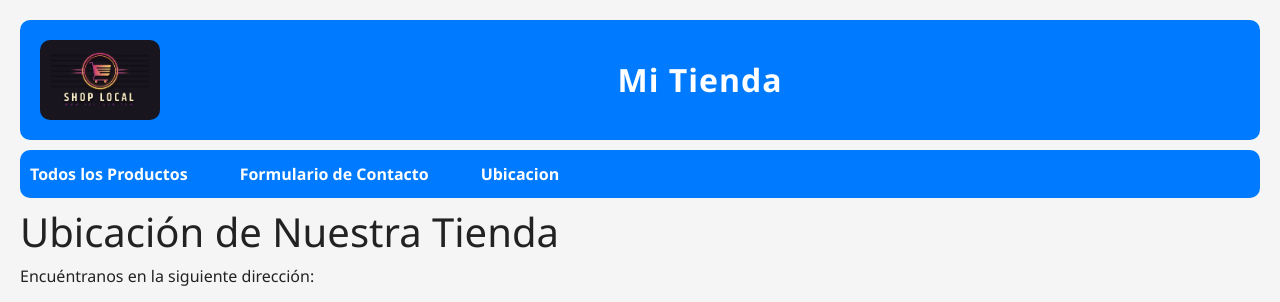
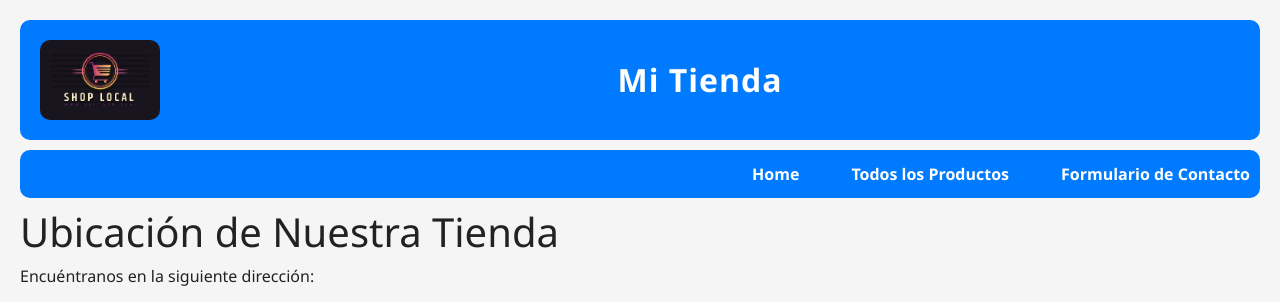
Before and after one commit to GaweinNakaros/Comision-20015, a plain HTML site: page html/ubicacion.html in a window 1280 px wide. Shown: the top 302 px of the page. Drawn offline with nearby package versions, Linux system fonts and the light colour scheme; a web font is replaced by a local one.

Commit message:
cambios en el navegador

```diff
--- a/css/styles.css
+++ b/css/styles.css
@@ -10,7 +10,7 @@ body {
 }
 
 /* --------- GRID PRINCIPAL --------- */
-.grid-container {
+.grid-index {
     display: grid; /* Usamos grid para el layout principal */
     grid-template-columns: 1fr; /* Solo una columna para layout principal */
     grid-template-rows: auto auto 1fr auto; /* header, nav, main, footer */
@@ -27,7 +27,7 @@ La cabecera utiliza CSS Grid para organizar el logo, el título y el menú de na
 - .encabezado: grid principal del header.
 - .logo-area: área exclusiva para el logo, alineado a la izquierda.
 - .imglogo: imagen del logo, centrada en su área.
-- h1: título de la tienda, alineado a la derecha del logo.
+-  h1: título de la tienda, alineado a la derecha del logo.
 */
 .encabezado {
     grid-area: header; /* Nombre del área */
@@ -61,12 +61,14 @@ La cabecera utiliza CSS Grid para organizar el logo, el título y el menú de na
 /* --------- NAV --------- */
 .menu {
     grid-area: nav; /* Nombre del área */
+    position: sticky; /* Fija el menú en la parte superior al hacer scroll */
+    top: 0; /* Posición fija en la parte superior */
+    z-index: 100; /* Asegura que el menú esté por encima de otros elementos */
     background: #007bff; /* Fondo azul */
     border-radius: 10px;    /* Bordes redondeados */
     min-height: 48px;   /* Altura mínima */
     display: flex;  /* Usamos flexbox para el layout */
     align-items: center; /* Centrado vertical */
-    justify-content: flex-start; /* Alinea el menú a la izquierda */
 }
 .menu ul {
     display: flex; /* Usamos flexbox para el menú */
@@ -74,8 +76,8 @@ La cabecera utiliza CSS Grid para organizar el logo, el título y el menú de na
     gap: 2rem; /* Espacio entre ítems */
     list-style: none; /* Sin viñetas */
     padding: 0; /* Sin padding */
-    margin: 0; /* Sin margen */
-    justify-content: flex-start; /* Alinea los ítems a la izquierda */
+    margin: 0; /* sin margin */
+    justify-content: flex-end; /* acomoda el menu a la derecha */
     width: 100%; /* Ancho completo */
 }
 .menu ul li a {
@@ -91,7 +93,7 @@ La cabecera utiliza CSS Grid para organizar el logo, el título y el menú de na
     background: #0056b3;; /* Fondo al pasar el mouse */
     outline: none; /* Sin borde de enfoque */
 }
-@media (max-width: 700px) { /*  Para pantallas pequeñas */
+@media (max-width: 600px) { /*  Para pantallas pequeñas */
     .menu ul {
         flex-direction: column; /* Cambia a dirección vertical */
         gap: 0.5rem;    /* Espacio entre ítems */
@@ -248,7 +250,7 @@ La cabecera utiliza CSS Grid para organizar el logo, el título y el menú de na
     border-radius: 10px;
     box-shadow: 0 2px 8px rgba(0,0,0,0.10);
 }
-@media (max-width: 700px) {
+@media (max-width: 600px) {
     .video-productos iframe {
         height: 200px;
     }
--- a/html/ubicacion.html
+++ b/html/ubicacion.html
@@ -13,7 +13,7 @@
     <title>Ubicación</title>
 </head>
 <body>
-    <div class="grid-container">
+    <div class="grid-index">
         <header class="encabezado">
             <div class="logo-area">
                 <img class="imglogo" src="../img/logo.webp" alt="Logo de la tienda">
@@ -22,9 +22,9 @@
         </header>
         <nav class="menu">
             <ul>
+                <li> <a href="../index.html">Home</a> </li>
                 <li> <a href="../html/productos.html">Todos los Productos</a> </li>
                 <li> <a href="../html/contacto.html">Formulario de Contacto</a> </li>
-                <li> <a href="../html/ubicacion.html">Ubicacion</a> </li>
             </ul>
         </nav>
         <main class="main">
```
Also changed, not shown: html/contacto.html (+2 -2 lines), html/productos.html (+2 -2 lines), index.html (+1 -1 lines).
